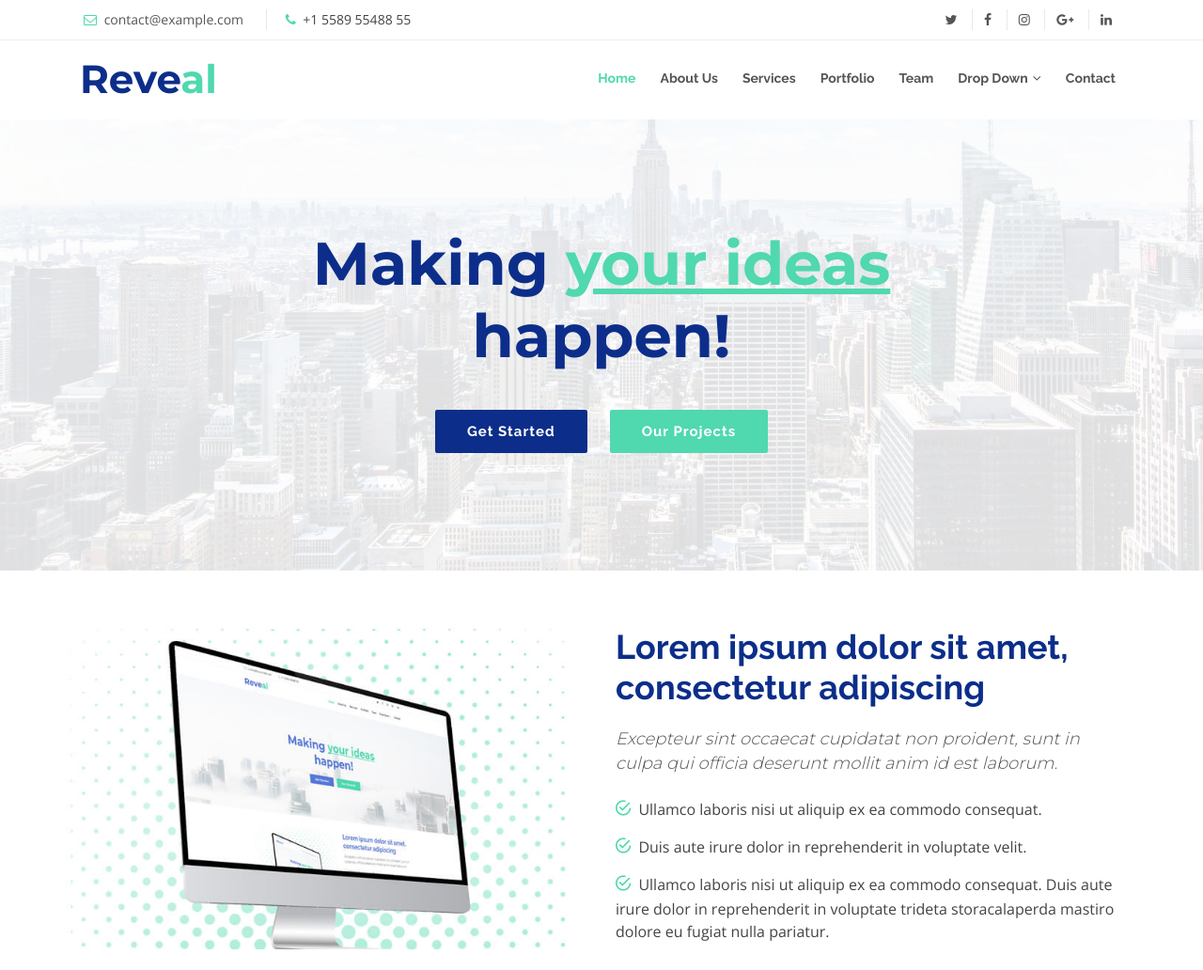
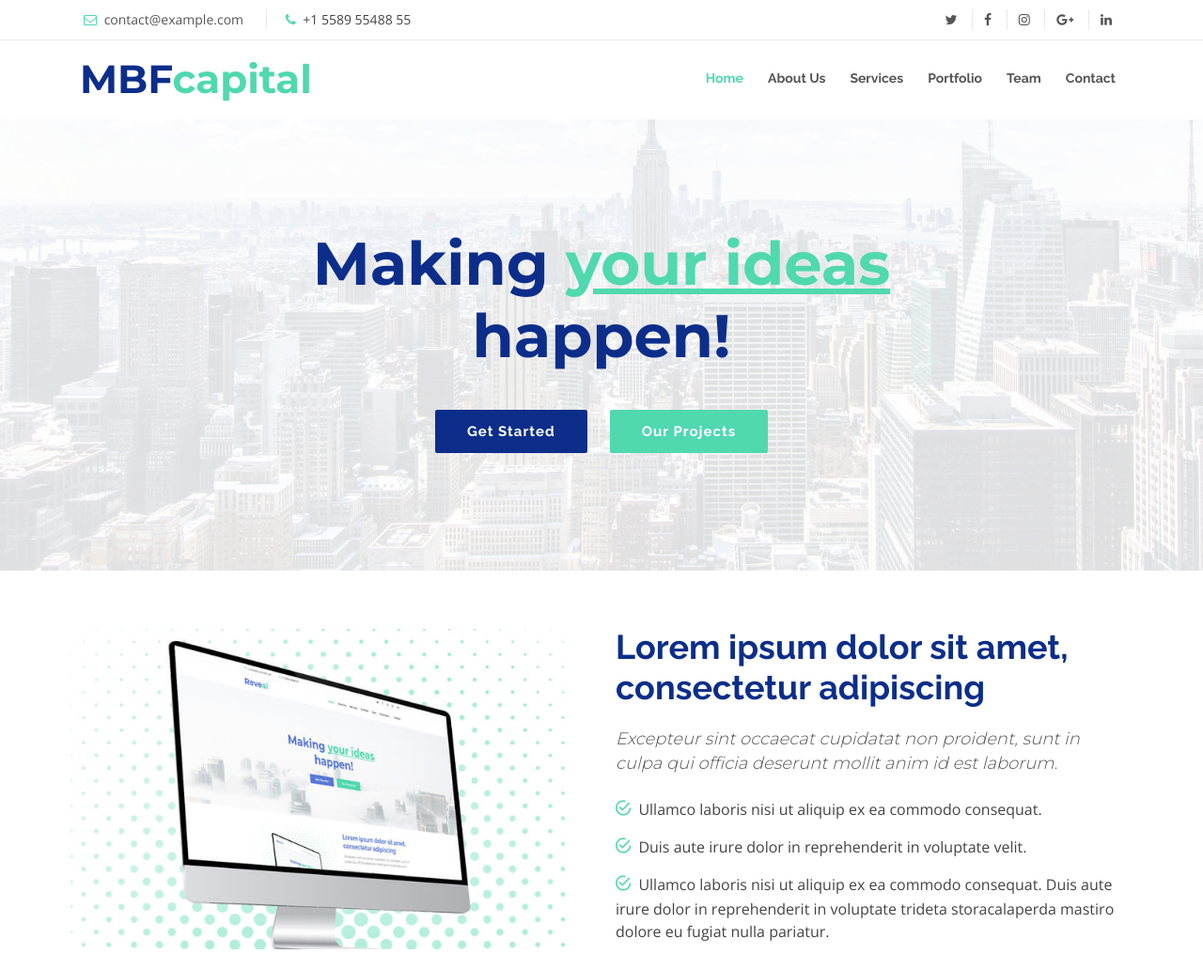
Before and after one commit to KarmaDev7/Theme3, a plain HTML site: page index.html in a window 1280 px wide. Shown: the top 1032 px of the page at 94% size. Drawn offline with nearby package versions, Linux system fonts and the light colour scheme; some packages are replaced by stand-ins of ours; files whose address does not match are found by name.

Commit message:
Modify for client presentation

```diff
--- a/index.html
+++ b/index.html
@@ -2,7 +2,7 @@
 <html lang="en">
 <head>
   <meta charset="utf-8">
-  <title>Reveal Bootstrap Template</title>
+  <title>MBF capital</title>
   <meta content="width=device-width, initial-scale=1.0" name="viewport">
   <meta content="" name="keywords">
   <meta content="" name="description">
@@ -65,7 +65,7 @@
     <div class="container">
 
       <div id="logo" class="pull-left">
-        <h1><a href="#body" class="scrollto">Reve<span>al</span></a></h1>
+        <h1><a href="#body" class="scrollto">MBF<span>capital</span></a></h1>
         <!-- Uncomment below if you prefer to use an image logo -->
         <!-- <a href="#body"><img src="img/logo.png" alt="" title="" /></a>-->
       </div>
@@ -77,7 +77,7 @@
           <li><a href="#services">Services</a></li>
           <li><a href="#portfolio">Portfolio</a></li>
           <li><a href="#team">Team</a></li>
-          <li class="menu-has-children"><a href="">Drop Down</a>
+          <!-- <li class="menu-has-children"><a href="">Drop Down</a> -->
             <ul>
               <li><a href="#">Drop Down 1</a></li>
               <li><a href="#">Drop Down 3</a></li>
```
